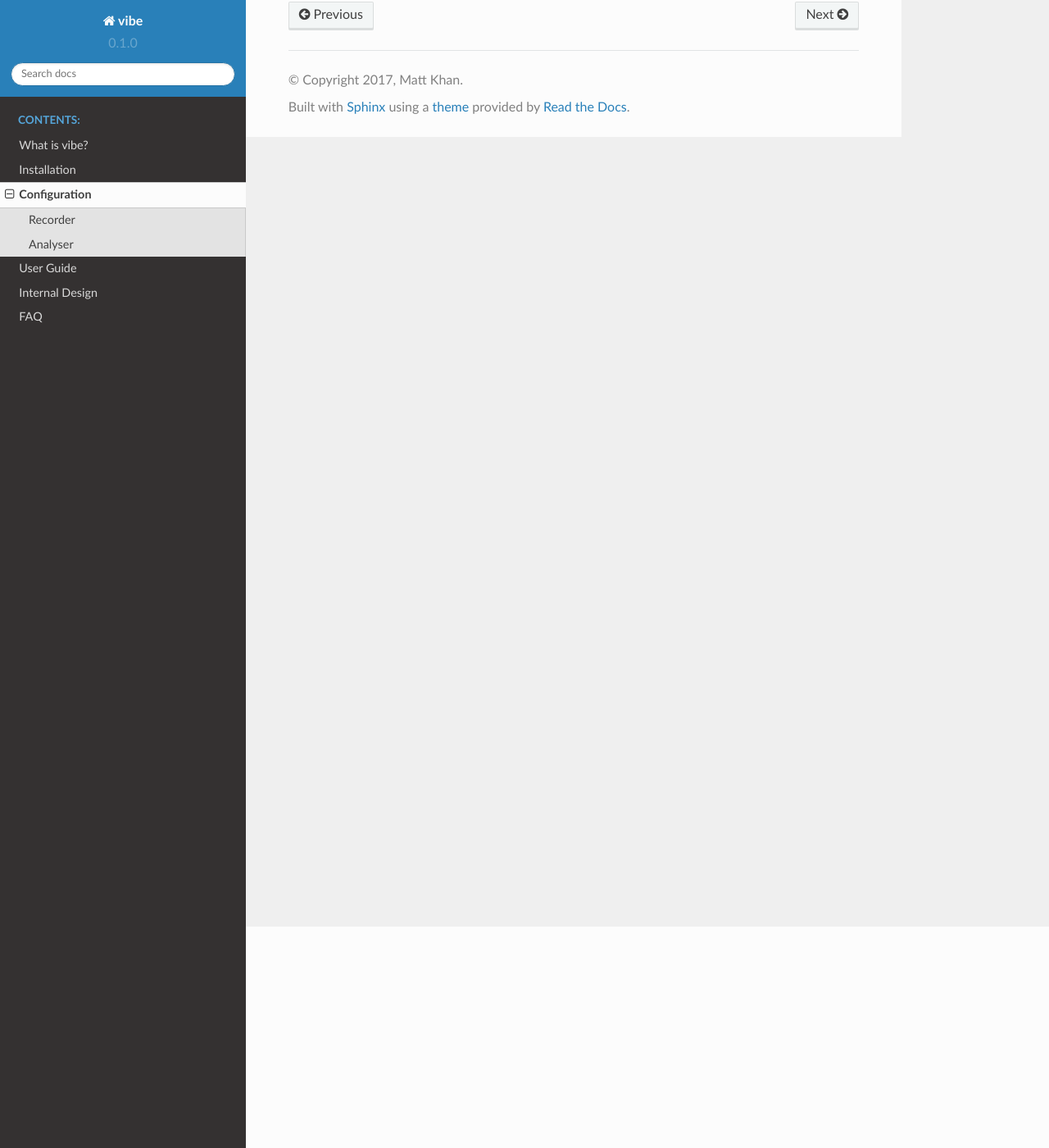
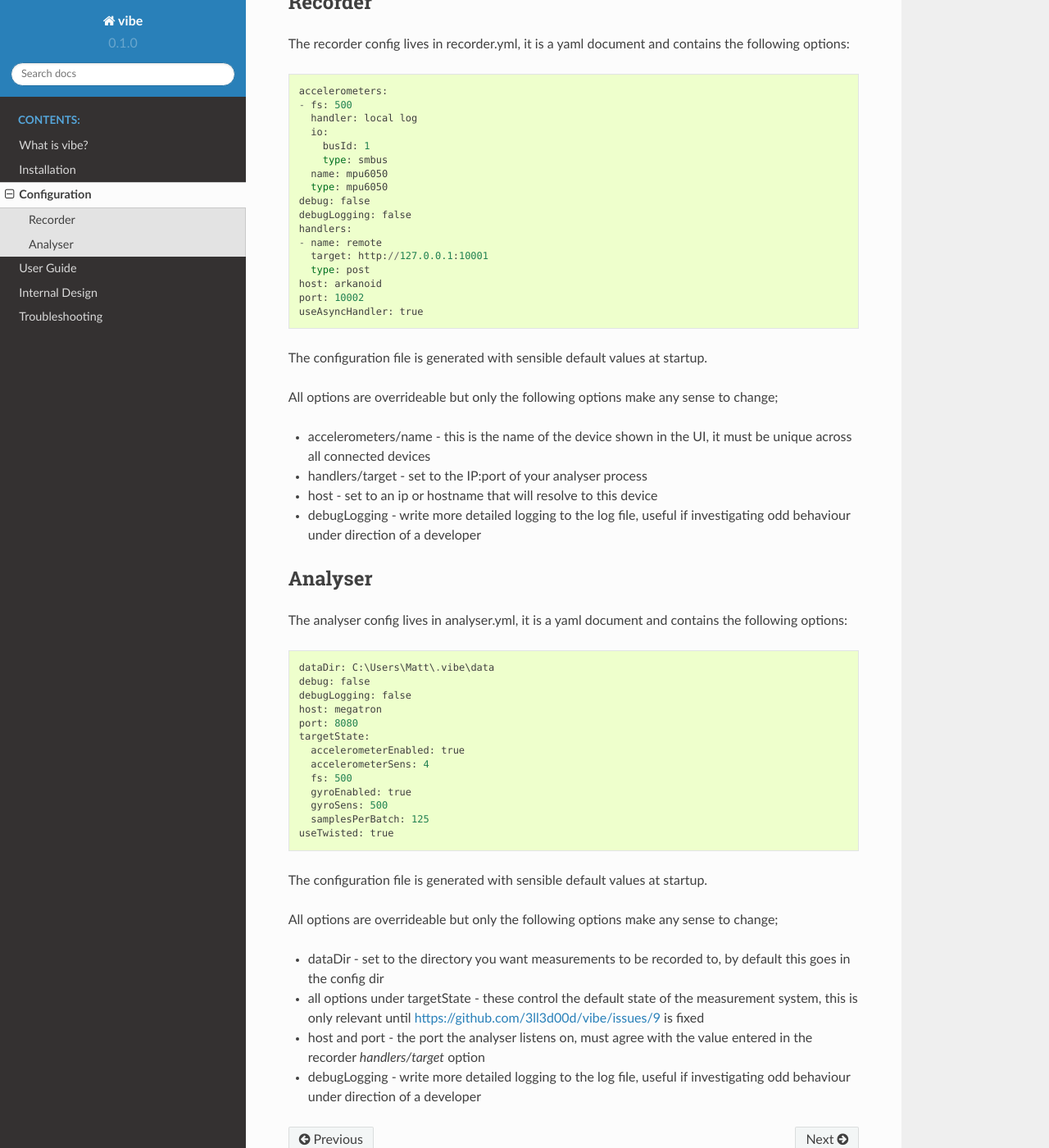
Before and after one commit to 3ll3d00d/vibe, a Sphinx documentation site: the page built from docs/configuration.rst, in a window 1280 px wide and 1400 px high, scrolled down 270 px. Shown: the whole window at 82% size. Built offline with Sphinx 7.4.7 and the Read the Docs theme 2.0.0, drawn with Linux system fonts in a browser that asks for light colours; some of the changed text lies outside the part shown.

Commit message:
added more docs

```diff
--- a/docs/configuration.rst
+++ b/docs/configuration.rst
@@ -1,10 +1,66 @@
 Configuration
 =============
+
+Each application is configured by a single file which is located in the configuration directory, this defaults to `${HOME}/.vibe` but can be overridden by setting the `VIBE_CONFIG_HOME` environment variable before startup.
+
+.. _config-recorder:
 
 Recorder
 --------
 
+The recorder config lives in recorder.yml, it is a yaml document and contains the following options::
 
+    accelerometers:
+    - fs: 500
+      handler: local log
+      io:
+        busId: 1
+        type: smbus
+      name: mpu6050
+      type: mpu6050
+    debug: false
+    debugLogging: false
+    handlers:
+    - name: remote
+      target: http://127.0.0.1:10001
+      type: post
+    host: arkanoid
+    port: 10002
+    useAsyncHandler: true
+
+The configuration file is generated with sensible default values at startup.
+
+All options are overrideable but only the following options make any sense to change;
+
+* accelerometers/name - this is the name of the device shown in the UI, it must be unique across all connected devices
+* handlers/target - set to the IP:port of your analyser process
+* host - set to an ip or hostname that will resolve to this device
+* debugLogging - write more detailed logging to the log file, useful if investigating odd behaviour under direction of a developer
 
 Analyser
 --------
+
+The analyser config lives in analyser.yml, it is a yaml document and contains the following options::
+
+    dataDir: C:\Users\Matt\.vibe\data
+    debug: false
+    debugLogging: false
+    host: megatron
+    port: 8080
+    targetState:
+      accelerometerEnabled: true
+      accelerometerSens: 4
+      fs: 500
+      gyroEnabled: true
+      gyroSens: 500
+      samplesPerBatch: 125
+    useTwisted: true
+
+The configuration file is generated with sensible default values at startup.
+
+All options are overrideable but only the following options make any sense to change;
+
+* dataDir - set to the directory you want measurements to be recorded to, by default this goes in the config dir
+* all options under targetState - these control the default state of the measurement system, this is only relevant until https://github.com/3ll3d00d/vibe/issues/9 is fixed
+* host and port - the port the analyser listens on, must agree with the value entered in the recorder `handlers/target` option
+* debugLogging - write more detailed logging to the log file, useful if investigating odd behaviour under direction of a developer
--- a/docs/index.rst
+++ b/docs/index.rst
@@ -16,7 +16,7 @@ It is aimed at, but not limited to, a particular niche within the home theatre c
    configuration
    uiguide
    design
-   faq
+   troubleshooting
 
 
 Indices and tables
```
Also changed, not shown: docs/faq.rst (deleted, +0 -8 lines), docs/install.rst (+6 -22 lines), docs/troubleshooting.rst (added, +46 -0 lines), 1 other file.
